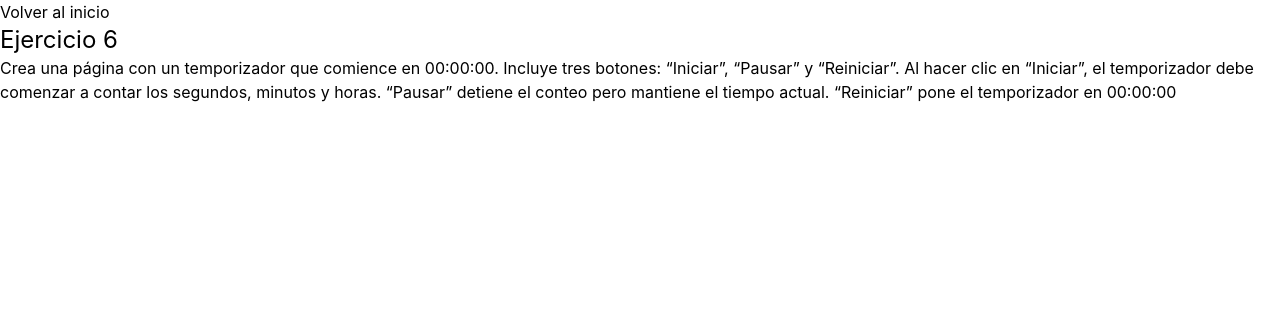
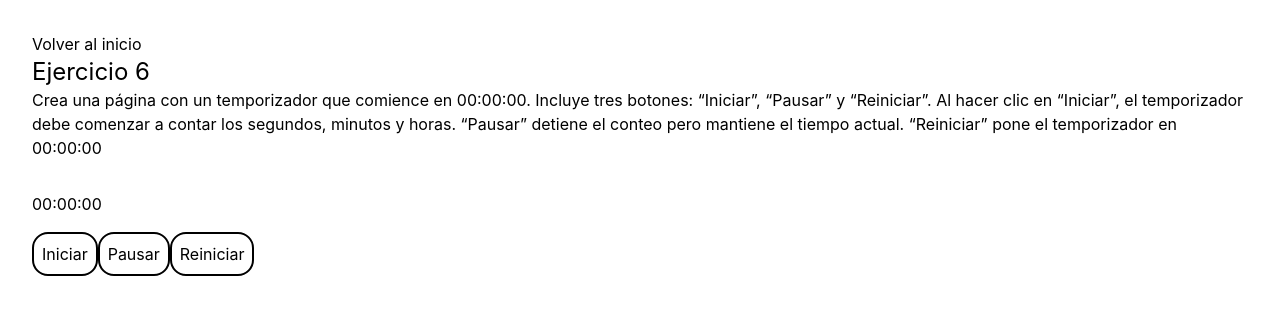
Before and after one commit to AnthonyBrito-dev/ejercicios-react, a React (Vite) app: page /eje6 in a window 1280 px wide. Shown: the top 314 px of the page. Built offline with nearby package versions, Linux system fonts and the light colour scheme.

Commit message:
Resolucion primera parte de ejercicio 6 react

```diff
--- a/src/exercises/ejercicio6.jsx
+++ b/src/exercises/ejercicio6.jsx
@@ -1,4 +1,56 @@
 import Encabezado from "../components/encabezado";
+import { useState } from "react";
+
+//Crear el formato del temporizador
+function Temporizador(){
+    const [tiempo, setTiempo] = useState('00:00:00')
+    let seg = 0
+    let min = 0
+    let hr = 0
+
+    //Funcion para dar formato al tiempo
+    const shownumbers = (num)=>{
+        let numeroFormateado = ``
+
+        if (num < 10){
+            numeroFormateado = `0${num}`
+        } else {
+            numeroFormateado = `${num}`
+        }
+
+        return numeroFormateado
+    }
+
+    //Crear componente iniciar
+    const iniciar = ()=>{
+        setInterval(() => {
+            seg += 1
+            setTiempo(`${shownumbers(hr)}:${shownumbers(min)}:${shownumbers(seg)}`)
+
+            if (seg == 59){
+                min += 1
+                seg = -1
+            }
+
+            if (min > 59){
+                min = 0
+                hr += 1
+            }
+        }, 1000)
+    }
+
+    return (
+        <>
+        <time className="block mb-4" dateTime="HH:MM:SS">{tiempo}</time>
+        <button onClick={iniciar} className="p-2 border-2 border-black rounded-2xl hover:cursor-pointer">Iniciar</button>
+        <button className="p-2 border-2 border-black rounded-2xl hover:cursor-pointer">Pausar</button>
+        <button className="p-2 border-2 border-black rounded-2xl hover:cursor-pointer">Reiniciar</button>
+        </>
+    )
+}
+//Modificar su estado en cada intervalo de un minuto
+//Crear componente pausar
+//Crear componente reiniciar
 
 export default function Ejercicio6() {
     const ejercicio6 = `Crea una página con un temporizador que comience en 00:00:00. Incluye tres botones: “Iniciar”, “Pausar” y “Reiniciar”.
@@ -7,8 +59,9 @@ export default function Ejercicio6() {
     “Reiniciar” pone el temporizador en 00:00:00`
 
     return (
-        <>
+        <div className="p-8">
         <Encabezado texto={ejercicio6} num={6}></Encabezado>
-        </>
+        <Temporizador></Temporizador>
+        </div>
     );
 }
```
